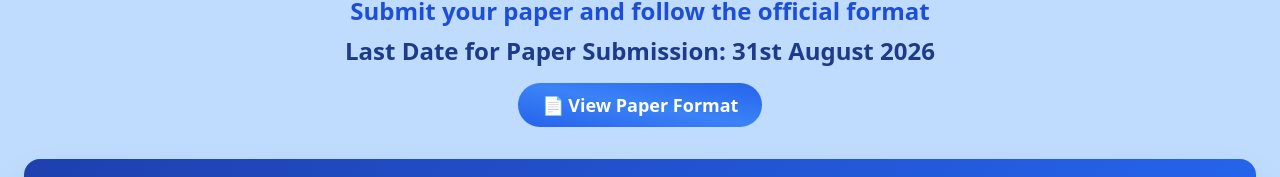
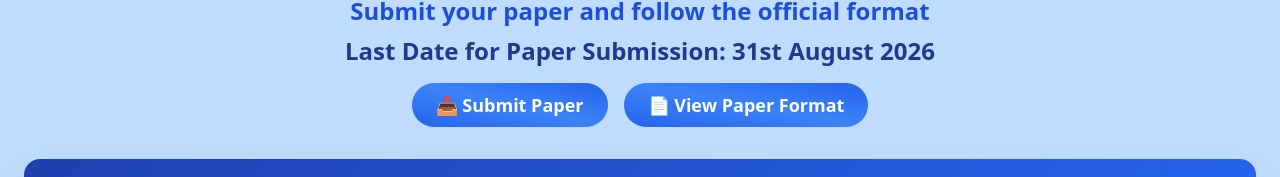
Before and after one commit to vikneshh-rs/icaisda26, a React (Vite) app in the folder CSE-Conference-main/: page /#/papersubmission in a window 1280 px wide. Shown: the part 165-342 px from the top of the page. Built offline with nearby package versions, Linux system fonts and the light colour scheme; no server answers.

Commit message:
chore: add Submit Paper button pointing to Springer Meteor link

```diff
--- a/CSE-Conference-main/src/Components/Submission/Guidelines.jsx
+++ b/CSE-Conference-main/src/Components/Submission/Guidelines.jsx
@@ -41,6 +41,16 @@ const Guidelines = () => {
         </p>
 
         <div className="flex flex-col md:flex-row gap-4 justify-center items-center">
+          {/* Submit Paper Button */}
+          <a
+            href="https://meteor.springer.com/ICAISDA"
+            target="_blank"
+            rel="noopener noreferrer"
+            className="text-lg bg-gradient-to-tr from-blue-600 via-blue-500 to-blue-600 hover:opacity-90 px-6 py-2 rounded-full font-semibold transition"
+          >
+            📤 Submit Paper
+          </a>
+
           {/* Paper Format Button */}
           <a
             href="https://www.atlantis-press.com/policies"
```
